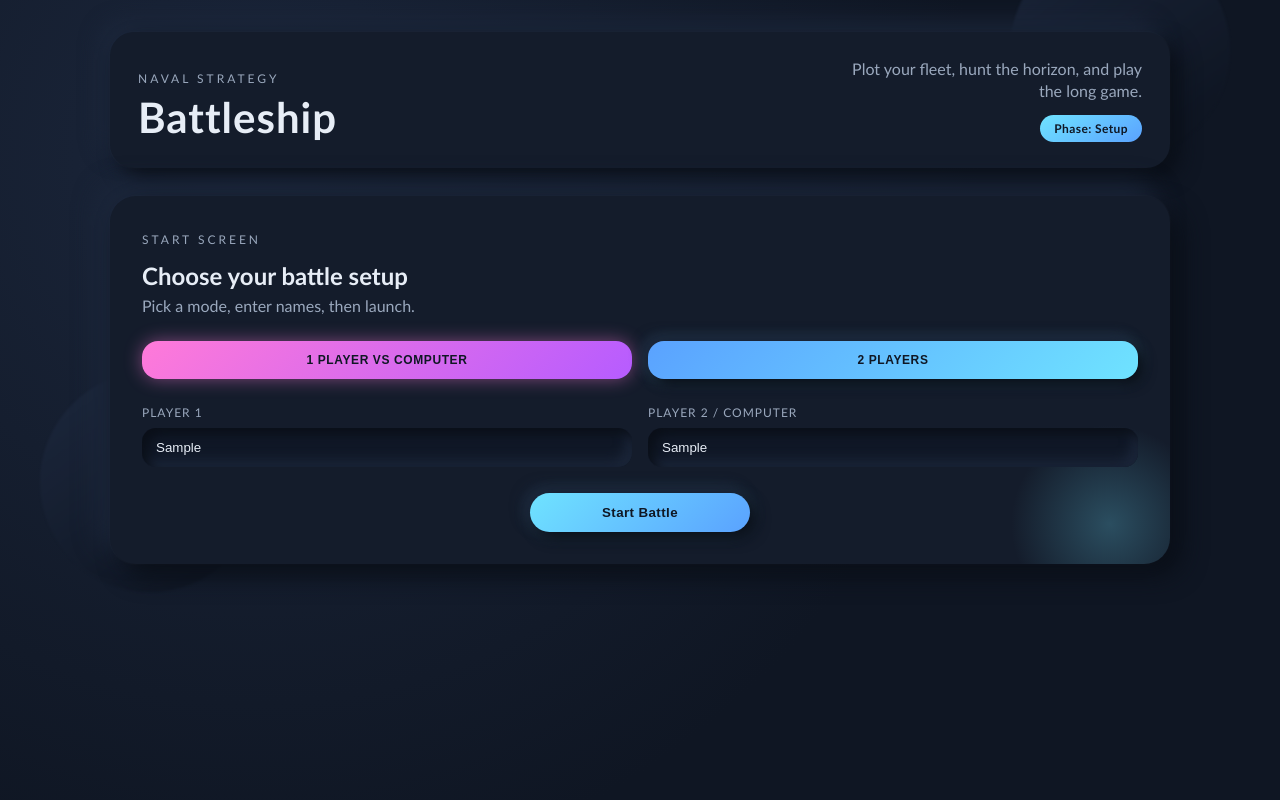
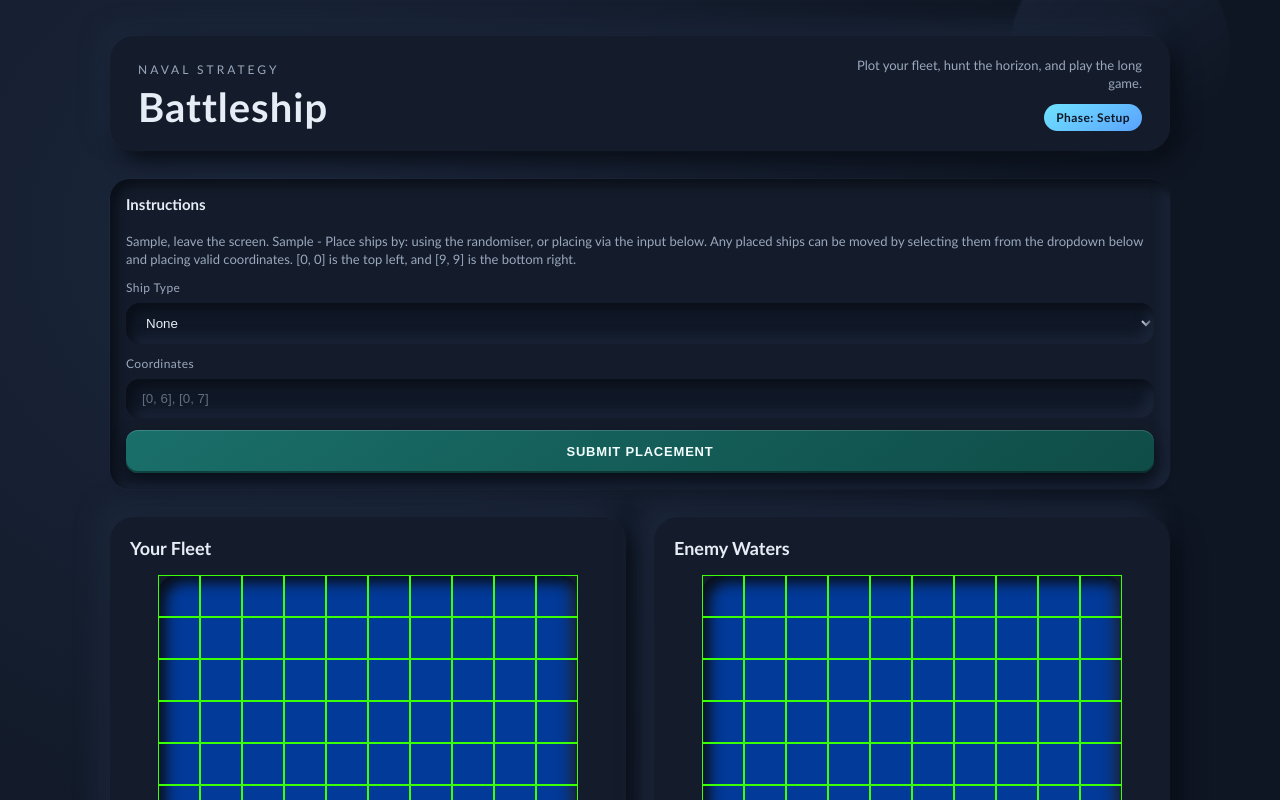
Before and after one commit to hmoh24/battleship, a website with bundled scripts: page src/index.html in a window 1280 px wide. Both pictures are taken after typing "Sample", "Sample" into the empty fields and a click on the button "Start Battle". Shown: the top 800 px of the page. Built offline with nearby package versions, Linux system fonts and the light colour scheme.

Commit message:
UI - ship placement screen for player 1, need to start TDD for randomise func to hook to button

```diff
--- a/src/gameController.js
+++ b/src/gameController.js
@@ -9,9 +9,37 @@ let secondPlayer;
 let player2Type;
 
 const startForm = document.querySelector(".startCard");
+const boardPage = document.querySelector(".boardsDisplay");
 const modeButtons = startForm.querySelectorAll(".modeButton");
 const player1NameInput = startForm.querySelector("#player1Name");
 const player2NameInput = startForm.querySelector("#player2Name");
+
+const boardElements = [...document.getElementsByClassName("board")];
+const [player1Board, player2Board] = boardElements;
+const player1BoardTitle = player1Board
+  .closest(".board-shell")
+  .querySelector("h3");
+const player2BoardTitle = player1Board
+  .closest(".board-shell")
+  .querySelector("h3");
+const boardContainer = document.getElementsByClassName("boards")[0];
+
+//info section
+const turnCard = document.querySelector(".turn-card");
+const resultCard = document.querySelector(".result-card");
+const instructionCard = document.querySelector(".instruction-card");
+const turnText = document.querySelector(".turn-text");
+const resultText = document.querySelector(".result-text");
+const instructionText = document.querySelector(".instruction-text");
+
+boardElements.forEach((div) => {
+  for (let i = 0; i < 100; i++) {
+    let gridSquare = document.createElement("div");
+    gridSquare.classList.add("gridSquare", "gridHover");
+    gridSquare.setAttribute("data-coord", `${i % 10}${Math.floor(i / 10)}`);
+    div.appendChild(gridSquare);
+  }
+});
 
 startForm.addEventListener("click", (e) => {
   const btn = e.target.closest(".modeButton");
@@ -33,11 +61,17 @@ startForm.addEventListener("submit", (e) => {
     firstPlayer = new Player(player1Type, player1Name);
     secondPlayer = new Player(player2Type, player2Name);
     console.log(firstPlayer, secondPlayer);
-    alert(`success ${firstPlayer.name} ${secondPlayer.name}`);
+    startForm.style.display = "none";
+    boardPage.style.display = "block";
+    turnCard.style.display = "none";
+    resultCard.style.display = "none";
+    instructionText.textContent = `${player2Name}, leave the screen. ${player1Name} - Place ships by: using the randomiser, or placing via the input below. Any placed ships can be moved by selecting them from the dropdown below and placing valid coordinates. [0, 0] is the top left, and [9, 9] is the bottom right.`;
   } catch (e) {
     alert(e.message);
   }
 });
+
+//randomise button working on player 1 turn to place, need to set game state. Unit test gameboard function?
 
 //Instantiate game boards
 const placeInitialShips = () => {
@@ -109,18 +143,7 @@ const placeInitialShips = () => {
     [1, 9],
   ]);
 };
-placeInitialShips();
-
-const boardElements = [...document.getElementsByClassName("board")];
-const [player1Board, player2Board] = boardElements;
-boardElements.forEach((div) => {
-  for (let i = 0; i < 100; i++) {
-    let gridSquare = document.createElement("div");
-    gridSquare.classList.add("gridSquare", "gridHover");
-    gridSquare.setAttribute("data-coord", `${i % 10}${Math.floor(i / 10)}`);
-    div.appendChild(gridSquare);
-  }
-});
+// placeInitialShips();
 
 //Initialise
 let gameState = "Player 1 Turn";
@@ -136,9 +159,6 @@ render(player2Board, secondPlayer, true, false);
 //     ],
 //   },
 // };
-const turnElement = document.getElementsByClassName("turn-text")[0];
-const resultElement = document.getElementsByClassName("result-text")[0];
-const boardContainer = document.getElementsByClassName("boards")[0];
 boardContainer.addEventListener("click", (e) => {
   console.log("State: ", gameState);
 
@@ -154,7 +174,7 @@ boardContainer.addEventListener("click", (e) => {
       let resultString =
         secondPlayer.gameboard.receiveAttack(coordNumericArray);
       console.log(resultString);
-      resultElement.textContent = resultString;
+      resultText.textContent = resultString;
       if (resultString === "Missed!") {
         render(player2Board, secondPlayer, false, false);
         gameState = "Switch 1-2";
@@ -173,7 +193,7 @@ boardContainer.addEventListener("click", (e) => {
       const coordNumericArray = coordStringArray.map(Number);
       let resultString = firstPlayer.gameboard.receiveAttack(coordNumericArray);
       console.log(resultString);
-      resultElement.textContent = resultString;
+      resultText.textContent = resultString;
       if (resultString === "Missed!") {
         render(player1Board, firstPlayer, false, false);
         gameState = "Switch 2-1";
@@ -184,11 +204,14 @@ boardContainer.addEventListener("click", (e) => {
       }
     }
   }
-  turnElement.textContent = gameState;
+  turnText.textContent = gameState;
 });
 
 const footer = document.getElementsByClassName("footer")[0];
-const [displayBtn, switchBtn] = document.getElementsByClassName("ghost");
+const displayBtn = footer.querySelector('[data-action="display"]');
+const switchBtn = footer.querySelector('[data-action="switch"]');
+const randomiseBtn = footer.querySelector('[data-action="randomise"]');
+const restartBtn = footer.querySelector('[data-action="restart"]');
 footer.addEventListener("click", (e) => {
   console.log("State: ", gameState);
   if (
@@ -204,17 +227,16 @@ footer.addEventListener("click", (e) => {
       render(player1Board, firstPlayer, true, false);
       render(player2Board, secondPlayer, false, true);
       gameState = "Player 2 Turn";
-      resultElement.textContent = "Planning next attack";
+      resultText.textContent = "Planning next attack";
       console.log("after click", gameState);
     }
     if (gameState === "Display 2-1") {
       render(player1Board, firstPlayer, false, true);
       render(player2Board, secondPlayer, true, false);
       gameState = "Player 1 Turn";
-      resultElement.textContent = "Planning next attack";
-
+      resultText.textContent = "Planning next attack";
       console.log("after click", gameState);
     }
   }
-  turnElement.textContent = gameState;
+  turnText.textContent = gameState;
 });
--- a/src/index.html
+++ b/src/index.html
@@ -45,13 +45,42 @@
       </form>
     <section class="boardsDisplay">
       <section class="info">
-        <div class="card">
+        <div class="card turn-card">
           <h2>Turn</h2>
           <p class="turn-text">Begin</p>
         </div>
-        <div class="card">
+        <div class="card result-card">
           <h2>Attack Result</h2>
           <p class="result-text">Waiting for placements.</p>
+        </div>
+        <div class="card instruction-card">
+          <h2>Instructions</h2>
+          <p class="instruction-text">
+            Player 2, leave the screen. Player 1, place your ships by clicking the randomiser,
+            then select a ship to move and enter its coordinates.
+          </p>
+          <label class="inputGroup" for="shipSelect">
+            <span>Ship Type</span>
+            <select class="nameInput" id="shipSelect" name="shipSelect">
+              <option value="none">None</option>
+              <option value="Carrier">Carrier</option>
+              <option value="Battleship">Battleship</option>
+              <option value="Cruiser">Cruiser</option>
+              <option value="Submarine">Submarine</option>
+              <option value="Destroyer">Destroyer</option>
+            </select>
+          </label>
+          <label class="inputGroup" for="shipCoords">
+            <span>Coordinates</span>
+            <input
+              class="nameInput"
+              id="shipCoords"
+              name="shipCoords"
+              type="text"
+              placeholder='[0, 6], [0, 7]'
+            >
+          </label>
+          <button class="controlButton" type="button" title="Submit ship placement">Submit Placement</button>
         </div>
       </section>
 
@@ -67,9 +96,12 @@
       </main>
 
       <footer class="footer">
-        <div class="hint">Controls will live here later.</div>
-        <button class="ghost" type="button">Display</button>
-        <button class="ghost" type="button">Switch</button>
+        <div class="controls">
+          <button class="controlButton" type="button" data-action="display" title="Show your board and enable attacks">Display</button>
+          <button class="controlButton" type="button" data-action="switch" title="Clear boards to swap turns">Switch</button>
+          <button class="controlButton" type="button" data-action="randomise" title="Randomly place ships">Randomise</button>
+          <button class="controlButton" type="button" data-action="restart" title="Restart the game">Restart</button>
+        </div>
       </footer>
     </section>
 
--- a/src/style.css
+++ b/src/style.css
@@ -12,6 +12,18 @@
   --accent: #6fe3ff;
   --accent-strong: #5aa2ff;
   --glow: rgba(111, 227, 255, 0.18);
+  --space-1: 8px;
+  --space-2: 12px;
+  --space-3: 16px;
+  --space-4: 20px;
+  --space-5: 28px;
+  --space-6: 36px;
+  --text-xs: 12px;
+  --text-sm: 13px;
+  --text-md: 15px;
+  --text-lg: 18px;
+  --text-xl: 24px;
+  --text-xxl: 40px;
 }
 
 html,
@@ -30,10 +42,10 @@ body {
 .page {
   max-width: 1100px;
   margin: 0 auto;
-  padding: 32px 20px 48px;
+  padding: var(--space-6) var(--space-4) 48px;
   display: flex;
   flex-direction: column;
-  gap: 28px;
+  gap: var(--space-5);
   position: relative;
 }
 
@@ -64,8 +76,8 @@ body {
   display: flex;
   justify-content: space-between;
   align-items: flex-end;
-  gap: 20px;
-  padding: 26px 28px;
+  gap: var(--space-4);
+  padding: var(--space-4) var(--space-5);
   background: var(--surface);
   border-radius: 24px;
   box-shadow: 10px 10px 20px var(--shadow-dark),
@@ -77,14 +89,14 @@ body {
 .eyebrow {
   text-transform: uppercase;
   letter-spacing: 3px;
-  font-size: 12px;
+  font-size: var(--text-xs);
   color: var(--muted);
   display: inline-block;
   margin-bottom: 6px;
 }
 
 .title h1 {
-  font-size: 42px;
+  font-size: var(--text-xxl);
   margin: 0;
   letter-spacing: 1px;
 }
@@ -95,19 +107,20 @@ body {
 }
 
 .meta p {
-  margin: 0 0 12px;
+  margin: 0 0 var(--space-2);
   color: var(--muted);
   line-height: 1.4;
+  font-size: var(--text-sm);
 }
 
 .pill {
   display: inline-flex;
-  padding: 6px 14px;
+  padding: 6px var(--space-2);
   border-radius: 999px;
   background: linear-gradient(145deg, var(--accent), var(--accent-strong));
   color: #0f1724;
   font-weight: 600;
-  font-size: 12px;
+  font-size: var(--text-xs);
   letter-spacing: 0.4px;
 }
 
@@ -120,14 +133,14 @@ body {
   width: 100%;
   max-width: 1100px;
   margin: 0 auto;
-  padding: 32px;
+  padding: var(--space-5);
   border-radius: 26px;
   background: var(--surface);
   box-shadow: 12px 12px 24px var(--shadow-dark),
     -12px -12px 24px var(--shadow-light),
     0 0 0 1px rgba(255, 255, 255, 0.03);
   display: grid;
-  gap: 26px;
+  gap: var(--space-4);
   animation: fadeInUp 500ms ease-out;
   position: relative;
   overflow: hidden;
@@ -151,24 +164,25 @@ body {
 }
 
 .startIntro h2 {
-  margin: 8px 0 6px;
-  font-size: 24px;
+  margin: var(--space-1) 0 6px;
+  font-size: var(--text-xl);
 }
 
 .startIntro p {
   margin: 0;
   color: var(--muted);
+  font-size: var(--text-sm);
 }
 
 .modeSelect {
   display: grid;
   grid-template-columns: repeat(auto-fit, minmax(200px, 1fr));
-  gap: 16px;
+  gap: var(--space-3);
 }
 
 .modeButton {
   border: none;
-  padding: 12px 16px;
+  padding: var(--space-2) var(--space-3);
   border-radius: 16px;
   background: linear-gradient(135deg, #5aa2ff, #6fe3ff);
   color: #0f1724;
@@ -178,7 +192,7 @@ body {
   font-weight: 700;
   text-transform: uppercase;
   letter-spacing: 0.6px;
-  font-size: 12px;
+  font-size: var(--text-xs);
   cursor: pointer;
   transition: transform 150ms ease, box-shadow 150ms ease;
 }
@@ -203,14 +217,14 @@ body {
 .nameInputs {
   display: grid;
   grid-template-columns: repeat(auto-fit, minmax(220px, 1fr));
-  gap: 16px;
+  gap: var(--space-3);
 }
 
 .inputGroup {
   display: grid;
-  gap: 8px;
+  gap: var(--space-1);
   color: var(--muted);
-  font-size: 12px;
+  font-size: var(--text-xs);
   text-transform: uppercase;
   letter-spacing: 1px;
 }
@@ -218,7 +232,7 @@ body {
 .nameInput {
   width: 100%;
   border: none;
-  padding: 12px 14px;
+  padding: var(--space-2) var(--space-3);
   border-radius: 14px;
   background: #101827;
   color: var(--ink);
@@ -234,7 +248,7 @@ body {
   justify-self: center;
   min-width: 220px;
   border: none;
-  padding: 12px 22px;
+  padding: var(--space-2) 22px;
   border-radius: 999px;
   background: linear-gradient(135deg, var(--accent), var(--accent-strong));
   color: #0f1724;
@@ -257,11 +271,12 @@ body {
 .info {
   display: grid;
   grid-template-columns: repeat(auto-fit, minmax(200px, 1fr));
-  gap: 18px;
+  gap: var(--space-3);
+  margin-bottom: var(--space-5);
 }
 
 .card {
-  padding: 14px 16px;
+  padding: var(--space-3) var(--space-3);
   border-radius: 20px;
   background: var(--surface);
   box-shadow: inset 6px 6px 12px var(--shadow-dark),
@@ -280,24 +295,45 @@ body {
 
 .card h2 {
   margin: 0 0 8px;
-  font-size: 14px;
+  font-size: var(--text-md);
 }
 
 .card p {
   margin: 0;
   color: var(--muted);
   line-height: 1.35;
-  font-size: 13px;
+  font-size: var(--text-sm);
+}
+
+.instruction-card {
+  grid-column: 1 / -1;
+  display: grid;
+  gap: var(--space-2);
+}
+
+.instruction-card .instruction-text {
+  color: var(--muted);
+}
+
+.instruction-card .inputGroup {
+  text-transform: none;
+  letter-spacing: 0.4px;
+}
+
+.instruction-card .controlButton {
+  width: 100%;
+  justify-self: start;
 }
 
 .boards {
   display: grid;
   grid-template-columns: repeat(auto-fit, minmax(280px, 1fr));
-  gap: 24px;
+  gap: var(--space-5);
+  margin-bottom: var(--space-5);
 }
 
 .board-shell {
-  padding: 22px;
+  padding: var(--space-4);
   border-radius: 24px;
   background: var(--surface);
   box-shadow: 12px 12px 22px var(--shadow-dark),
@@ -308,7 +344,7 @@ body {
 
 .board-shell h3 {
   margin: 0 0 16px;
-  font-size: 18px;
+  font-size: var(--text-lg);
   color: var(--ink);
 }
 
@@ -342,9 +378,9 @@ body {
 .footer {
   display: flex;
   align-items: center;
-  justify-content: space-between;
-  gap: 16px;
-  padding: 20px 24px;
+  justify-content: center;
+  gap: var(--space-4);
+  padding: var(--space-4) var(--space-4);
   border-radius: 20px;
   background: var(--surface);
   box-shadow: inset 6px 6px 12px var(--shadow-dark),
@@ -352,29 +388,59 @@ body {
     0 0 18px var(--glow);
 }
 
-.hint {
-  color: var(--muted);
+.controls {
+  display: grid;
+  grid-template-columns: repeat(auto-fit, minmax(140px, 1fr));
+  gap: var(--space-3);
+  width: 100%;
+  max-width: 720px;
 }
 
-.ghost {
+.controlButton {
   border: none;
-  padding: 10px 18px;
-  border-radius: 999px;
-  background: goldenrod;
-  color: var(--ink);
-  box-shadow: 6px 6px 12px var(--shadow-dark),
-    -6px -6px 12px var(--shadow-light),
-    0 0 12px var(--glow);
-  font-weight: 600;
+  padding: 14px 18px;
+  border-radius: 12px;
+  background: linear-gradient(145deg, #1a6f6a, #0f4c47);
+  color: #f3fffe;
+  box-shadow: 0 8px 16px rgba(5, 9, 17, 0.65),
+    inset 0 1px 0 rgba(255, 255, 255, 0.15),
+    inset 0 -2px 0 rgba(0, 0, 0, 0.4);
+  font-weight: 700;
+  font-size: var(--text-sm);
+  letter-spacing: 0.8px;
+  text-transform: uppercase;
   cursor: pointer;
-  transition: transform 150ms ease, box-shadow 150ms ease;
+  transition: transform 150ms ease, box-shadow 150ms ease, color 150ms ease;
+  position: relative;
+  overflow: hidden;
 }
 
-.ghost:hover {
+.controlButton::before {
+  content: "";
+  position: absolute;
+  inset: 0;
+  border: 1px solid rgba(111, 227, 255, 0.25);
+  border-radius: 12px;
+  opacity: 0;
+  transition: opacity 150ms ease;
+}
+
+.controlButton:hover {
   transform: translateY(-2px);
-  box-shadow: 10px 10px 16px var(--shadow-dark),
-    -10px -10px 16px var(--shadow-light),
-    0 0 16px var(--glow);
+  color: #f4f8ff;
+  box-shadow: 0 10px 18px rgba(5, 9, 17, 0.7),
+    inset 0 1px 0 rgba(255, 255, 255, 0.18),
+    inset 0 -2px 0 rgba(0, 0, 0, 0.5);
+}
+
+.controlButton:hover::before {
+  opacity: 1;
+}
+
+.controlButton:active {
+  transform: translateY(0);
+  box-shadow: 0 4px 10px rgba(5, 9, 17, 0.7),
+    inset 0 2px 3px rgba(0, 0, 0, 0.6);
 }
 
 @keyframes liftIn {
```
Also changed, not shown: src/logic/gameBoard.js (+14 -0 lines).
